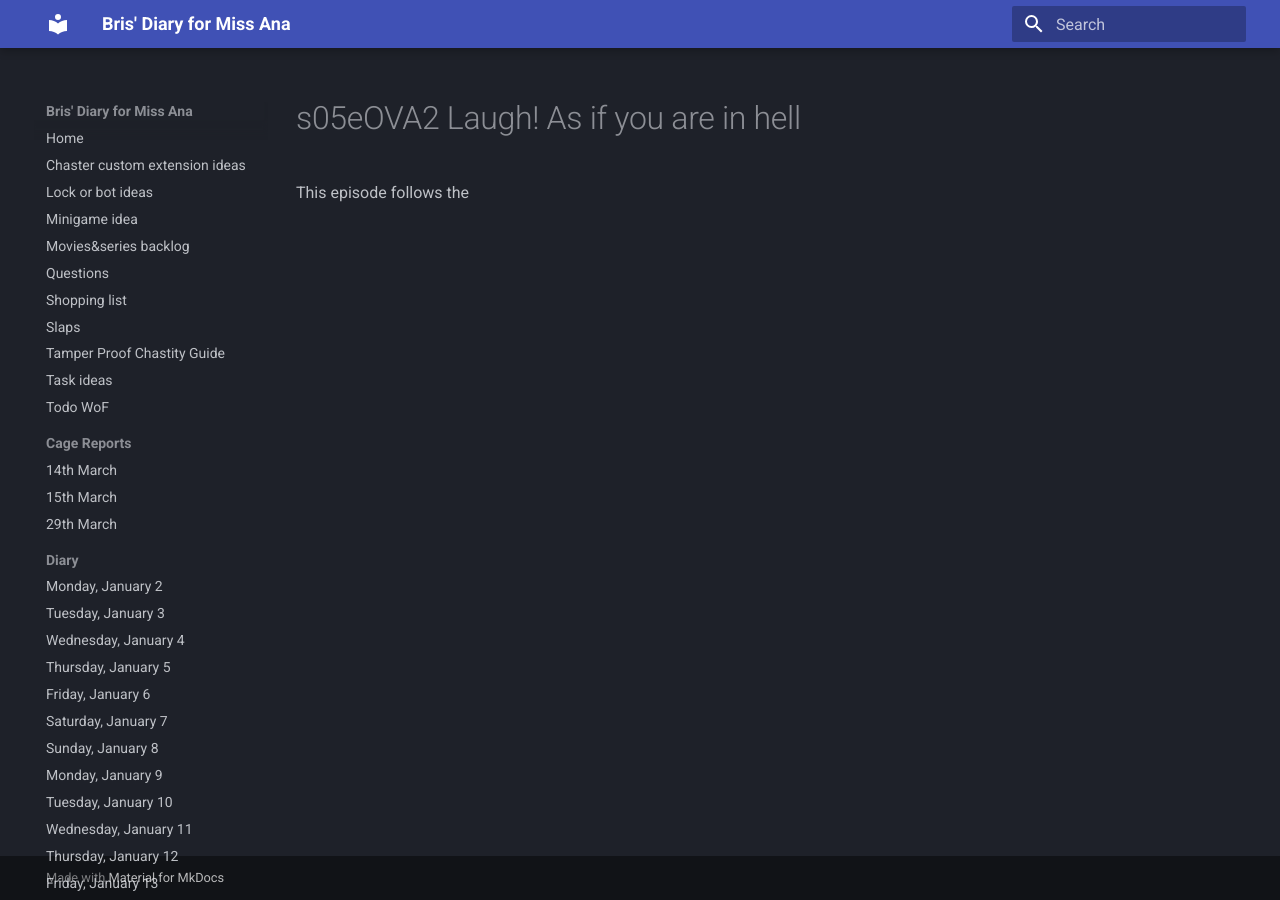
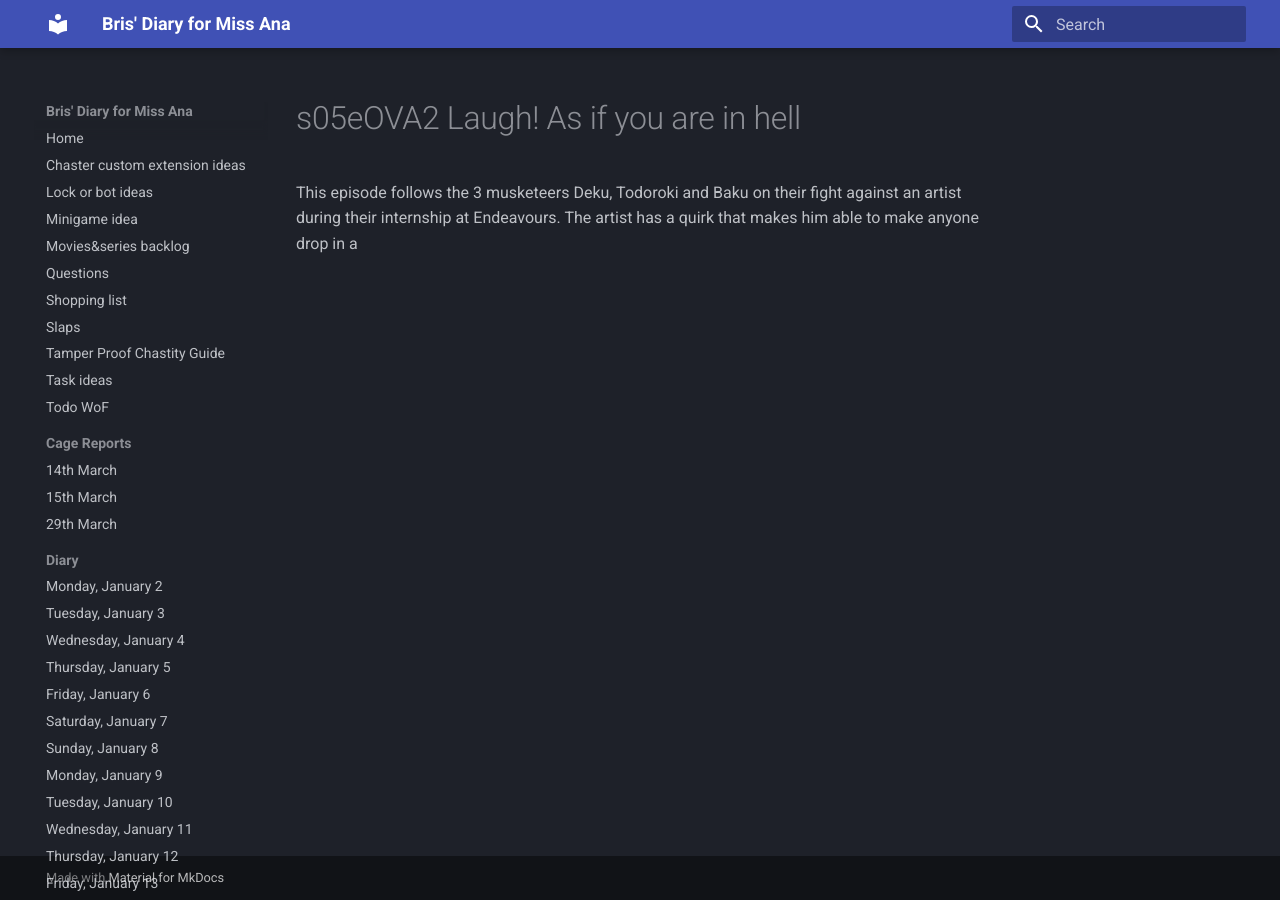
Before and after one commit to bris00/DFMA, an MkDocs documentation site: the page built from diary/Series/My Hero Academia/s05eOVA2 - Laugh! As if you are in hell.md, in a window 1280 px wide. Built offline with MkDocs 1.6.1 and Material for MkDocs 9.7.7, drawn with Linux system fonts in a browser that asks for light colours.

Commit message:
vault backup: 2023-05-15 22:18:29
Affected files:
diary/Series/My Hero Academia/s05eOVA2 - Laugh! As if you are in hell.md

```diff
--- a/diary/Series/My Hero Academia/s05eOVA2 - Laugh! As if you are in hell.md
+++ b/diary/Series/My Hero Academia/s05eOVA2 - Laugh! As if you are in hell.md
@@ -1 +1 @@
-This episode follows the
+This episode follows the 3 musketeers Deku, Todoroki and Baku on their fight against an artist during their internship at Endeavours. The artist has a quirk that makes him able to make anyone drop in a
```
